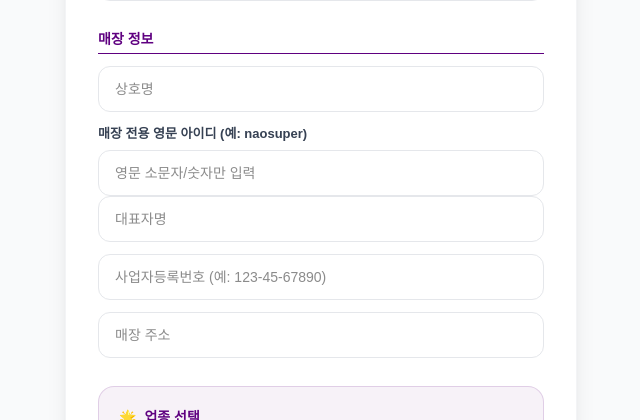
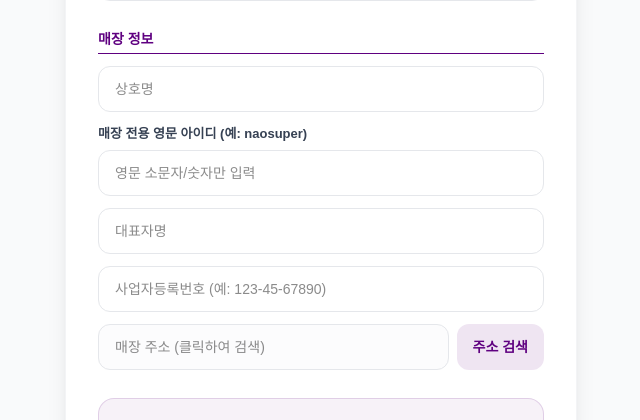
Before and after one commit to hannune-s/nao3, a Next.js app: page /register in a window 1280 px wide. Shown: the part 317-737 px from the top of the page, without its empty margins (319-959 px from the left). Built offline with nearby package versions, Linux system fonts and the light colour scheme; no server answers.

Commit message:
Add Kakao/Daum postcode popup search and detail address input to store registration

```diff
--- a/src/app/register/page.tsx
+++ b/src/app/register/page.tsx
@@ -1,6 +1,6 @@
 "use client";
 
-import { useState, useRef } from 'react';
+import { useState, useRef, useEffect } from 'react';
 import { supabase } from '@/lib/supabase';
 import { useRouter } from 'next/navigation';
 import Link from 'next/link';
@@ -15,20 +15,65 @@ export default function RegisterPage() {
   const [slug, setSlug] = useState('');
   const [ownerName, setOwnerName] = useState('');
   const [address, setAddress] = useState('');
+  const [detailAddress, setDetailAddress] = useState('');
   const [businessNumber, setBusinessNumber] = useState(''); // 사업자등록번호 추가
   const [businessType, setBusinessType] = useState('마트/슈퍼');
 
   const fileInputRef = useRef<HTMLInputElement>(null);
+  const detailAddressRef = useRef<HTMLInputElement>(null);
   const [file, setFile] = useState<File | null>(null);
   const [agreeTerms, setAgreeTerms] = useState(false);
   const [agreePrivacy, setAgreePrivacy] = useState(false);
 
   const [loading, setLoading] = useState(false);
 
+  // 카카오(다음) 우편번호 검색 스크립트 로드 (무료, 키 불필요)
+  useEffect(() => {
+    if (typeof window !== 'undefined' && !(window as any).daum?.Postcode) {
+      const script = document.createElement('script');
+      script.src = 'https://t1.daumcdn.net/mapjsapi/bundle/postcode/prod/postcode.v2.js';
+      script.async = true;
+      document.body.appendChild(script);
+    }
+  }, []);
+
+  const handleOpenAddressPopup = () => {
+    const daum = (window as any).daum;
+    if (!daum || !daum.Postcode) {
+      alert('주소 검색 서비스를 불러오는 중입니다. 잠시 후 다시 눌러주세요.');
+      return;
+    }
+    new daum.Postcode({
+      oncomplete: function (data: any) {
+        let fullAddr = data.roadAddress || data.jibunAddress;
+        let extraAddr = '';
+        if (data.addressType === 'R') {
+          if (data.bname !== '' && /[동|로|가]$/g.test(data.bname)) {
+            extraAddr += data.bname;
+          }
+          if (data.buildingName !== '') {
+            extraAddr += extraAddr !== '' ? `, ${data.buildingName}` : data.buildingName;
+          }
+          if (extraAddr !== '') {
+            fullAddr += ` (${extraAddr})`;
+          }
+        }
+        setAddress(fullAddr);
+        setTimeout(() => {
+          detailAddressRef.current?.focus();
+        }, 100);
+      },
+    }).open();
+  };
+
   const handleSubmit = async (e: React.FormEvent) => {
     e.preventDefault();
     if (!slug) {
       alert('매장 아이디를 입력해주세요.');
+      return;
+    }
+    if (!address) {
+      alert('매장 주소를 검색하여 입력해주세요.');
       return;
     }
     if (!file) {
@@ -94,6 +139,7 @@ export default function RegisterPage() {
         '청과야채': 'produce',
       };
       const dbBusinessType = typeMap[businessType] || 'mart';
+      const combinedAddress = detailAddress.trim() ? `${address} ${detailAddress.trim()}` : address;
 
       const { error: dbError } = await supabase.from('nao3_stores').insert({
         id: authData.user?.id, // 1사장님 = 1스토어 격리 (Tenant ID)
@@ -101,7 +147,7 @@ export default function RegisterPage() {
         store_name: storeName,
         slug,
         owner_name: ownerName,
-        address,
+        address: combinedAddress,
         business_number: businessNumber, // 사업자등록번호 저장
         business_type: dbBusinessType,
         business_license_url: licenseUrl,
@@ -168,7 +214,7 @@ export default function RegisterPage() {
                 <input
                   type="text" required placeholder="영문 소문자/숫자만 입력"
                   value={slug} onChange={e => setSlug(e.target.value.toLowerCase().replace(/[^a-z0-9-]/g, ''))}
-                  className="w-full border border-gray-200 rounded-xl px-4 py-3 text-sm focus:outline-none focus:ring-2 focus:ring-[#5F0080]"
+                  className="w-full border border-gray-200 rounded-xl px-4 py-3 text-sm focus:outline-none focus:ring-2 focus:ring-[#5F0080] mb-3"
                 />
                 <input
                   type="text" required placeholder="대표자명"
@@ -181,11 +227,34 @@ export default function RegisterPage() {
                 value={businessNumber} onChange={e => setBusinessNumber(e.target.value)}
                 className="w-full border border-gray-200 rounded-xl px-4 py-3 text-sm focus:outline-none focus:ring-2 focus:ring-[#5F0080]"
               />
-              <input
-                type="text" required placeholder="매장 주소"
-                value={address} onChange={e => setAddress(e.target.value)}
-                className="w-full border border-gray-200 rounded-xl px-4 py-3 text-sm focus:outline-none focus:ring-2 focus:ring-[#5F0080]"
-              />
+              <div className="flex gap-2">
+                <input
+                  type="text"
+                  required
+                  readOnly
+                  placeholder="매장 주소 (클릭하여 검색)"
+                  value={address}
+                  onClick={handleOpenAddressPopup}
+                  className="flex-1 border border-gray-200 rounded-xl px-4 py-3 text-sm focus:outline-none focus:ring-2 focus:ring-[#5F0080] bg-gray-50/50 cursor-pointer"
+                />
+                <button
+                  type="button"
+                  onClick={handleOpenAddressPopup}
+                  className="px-4 py-3 bg-[#5F0080]/10 text-[#5F0080] font-extrabold text-sm rounded-xl hover:bg-[#5F0080]/20 transition-colors whitespace-nowrap shrink-0"
+                >
+                  주소 검색
+                </button>
+              </div>
+              {address && (
+                <input
+                  ref={detailAddressRef}
+                  type="text"
+                  placeholder="상세 주소 입력 (예: 1층 102호)"
+                  value={detailAddress}
+                  onChange={e => setDetailAddress(e.target.value)}
+                  className="w-full border border-gray-200 rounded-xl px-4 py-3 text-sm focus:outline-none focus:ring-2 focus:ring-[#5F0080]"
+                />
+              )}
             </div>
           </div>
 
```
